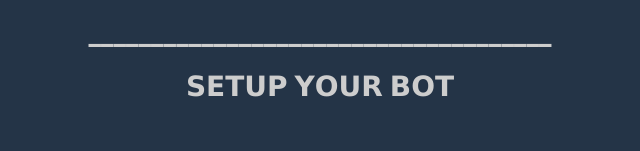
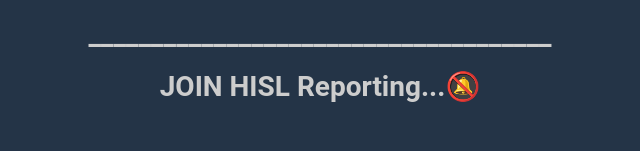
Before and after one commit to hackersinsrilankaofc/Admission-Task, a plain HTML site: page index.html in a window 1280 px wide. Shown: the part 582-733 px from the top of the page, without its empty margins (320-960 px from the left). Drawn offline with Linux system fonts and the light colour scheme.

Commit message:
Update index.html

```diff
--- a/index.html
+++ b/index.html
@@ -74,15 +74,15 @@ img {
             <br><br/>
             <h1 align="center">
    _____________________________________</font></marquee><br/>
-            <h1 align="center">𝗦𝗘𝗧𝗨𝗣 𝗬𝗢𝗨𝗥 𝗕𝗢𝗧
+            <h1 align="center">JOIN HISL Reporting...🔕
             <br><br/>
             <h1 align="center"
-            <br/> <a href="https://whiteshadowofficial.github.io/body-html-2/"><img src="https://img.shields.io/badge/Make-Your Bot-ff0000?style=for-the-badge&logo=github&logoColor=ff000000&link=https://www.youtube.com/c/BOTINDO" />
+            <br/> <a href="https://chat.whatsapp.com/I5brEn92VRq0bebRhCLzwR"><img src="https://img.shields.io/badge/Make-Your Bot-ff0000?style=for-the-badge&logo=github&logoColor=ff000000&link=https://chat.whatsapp.com/I5brEn92VRq0bebRhCLzwR" />
             <br/>
             </b>
 						 <br>
             <h6 align="center">
-            ©2019-2022 HISL OFC.All Rights Reserved.
+            © 2019-2022 HISL OFC.All Rights Reserved.
             <br>
             <br/>
             <br/>
```
